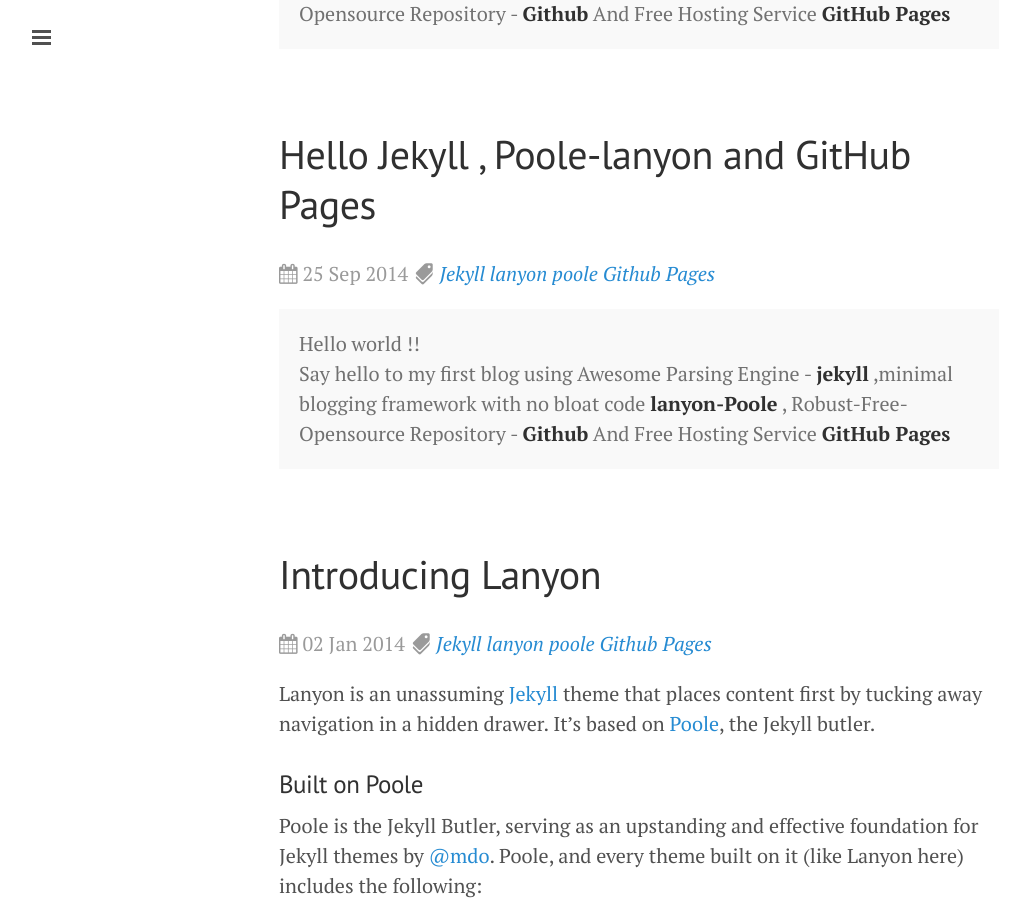
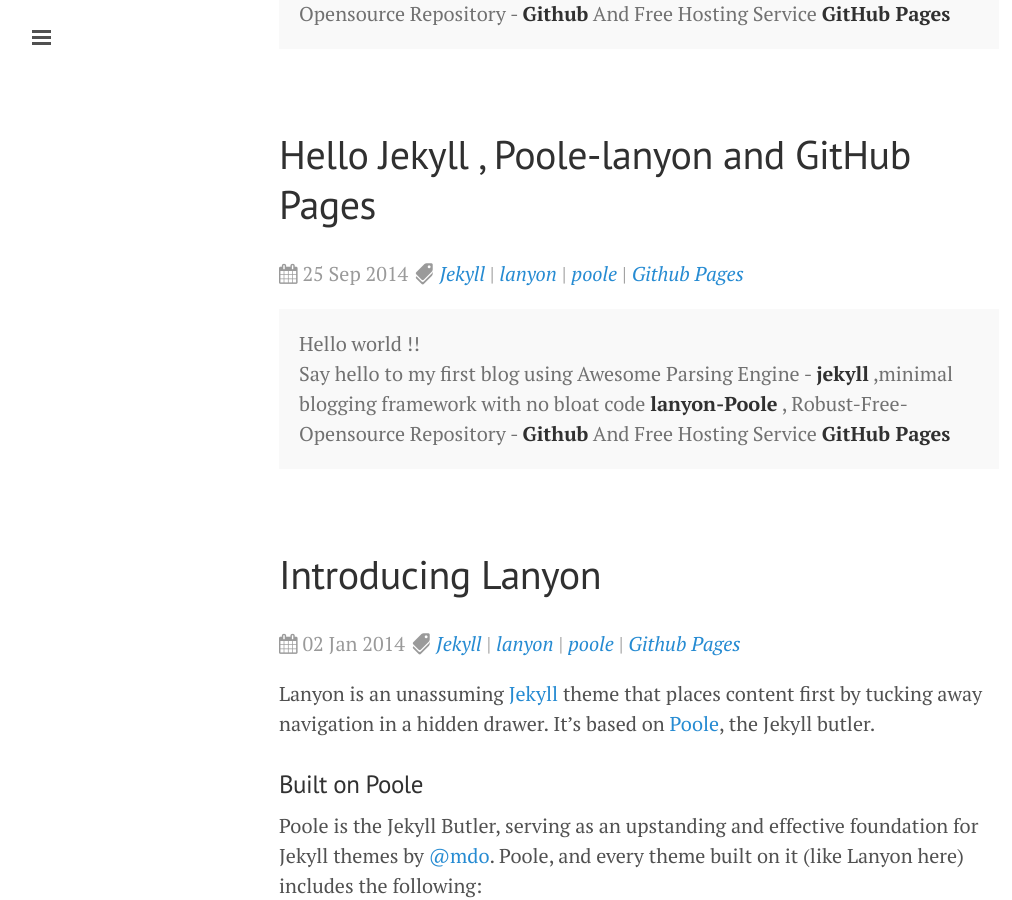
Before and after one commit to DharmeshPandav/dharmeshpandav.github.io, a Jekyll site: the page built from index.html, in a window 1280 px wide and 900 px high, scrolled down 423 px. Shown: the whole window, without its empty margins (1-1013 px from the left). Built offline with Jekyll 4.4.1, drawn with Linux system fonts in a browser that asks for light colours; nearby versions of some CDN libraries; Markdown is read by kramdown in place of the engine named in the settings; the list of posts is cut into pages by our own code.

Commit message:
changed config

```diff
--- a/index.html
+++ b/index.html
@@ -20,8 +20,8 @@ title: Home
              <i class="fa fa-tags fa-rotate-90"></i>
 			{% for tag in post.tags %}
 				{% if flag %}
-                    <strong>#</strong>
-                {% endif}
+                    <en>|</en>
+                {% endif %}
                 {% assign flag = true %}
                 <em> <a href="{{ site.url }}/tags/{{tag}}">{{ tag }}</a> </em>
 			{% endfor %}
```
